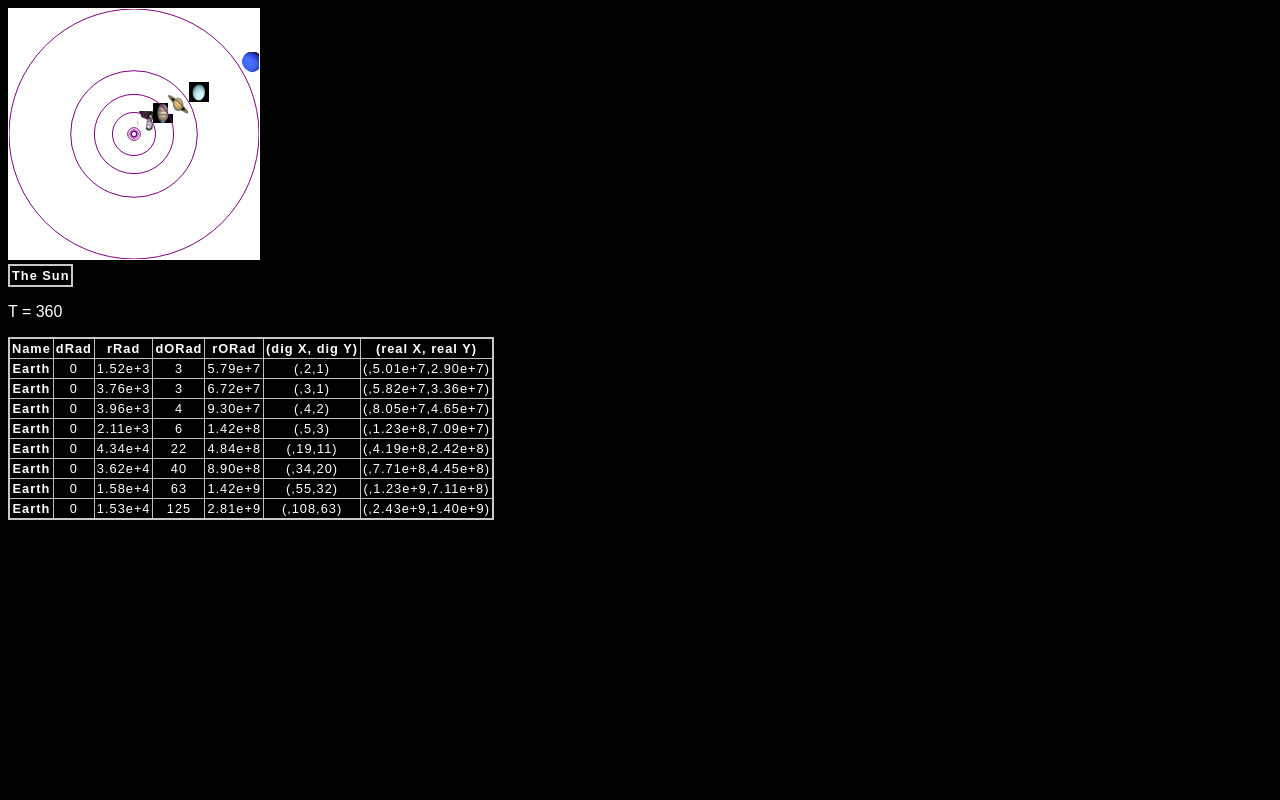
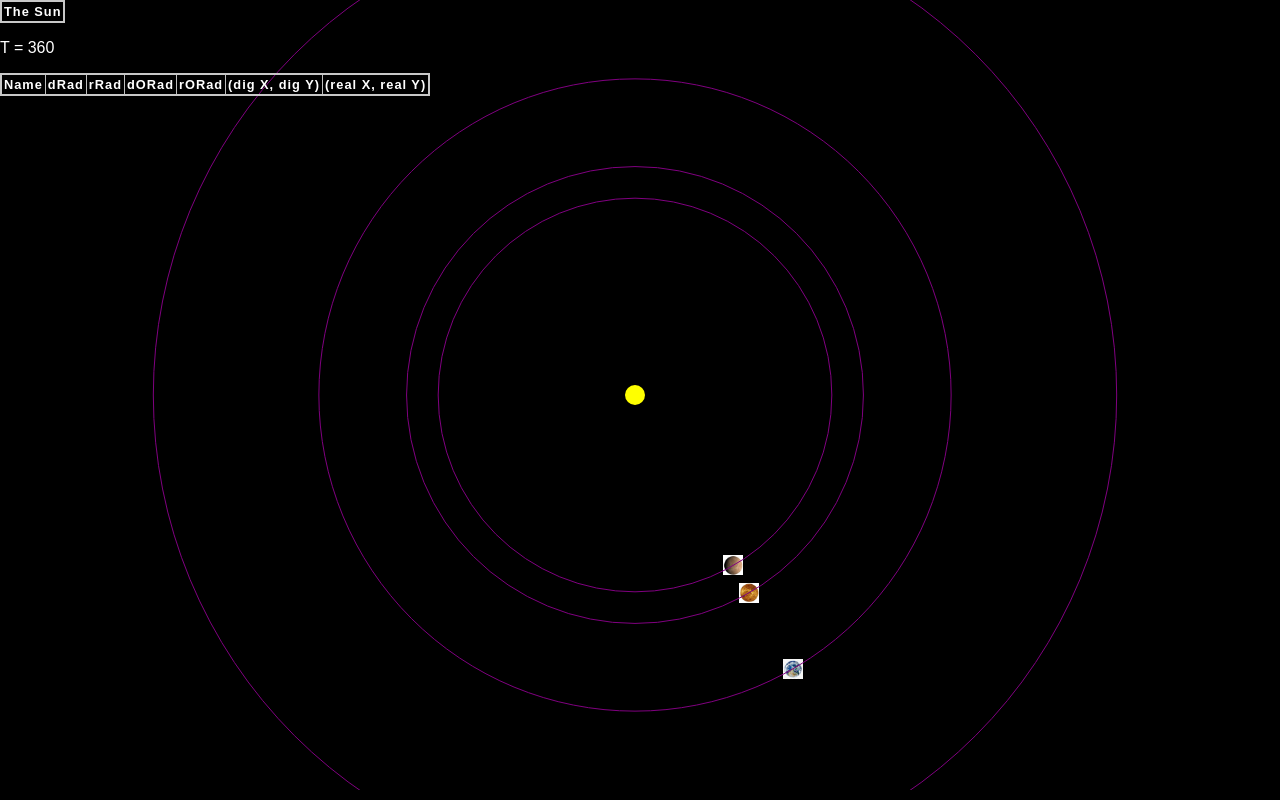
Before and after one commit to DustinWestGlow/SolarSystem, a plain HTML site: page index.html in a window 1280 px wide. Drawn offline with Linux system fonts and the light colour scheme.

```diff
--- a/index.html
+++ b/index.html
@@ -9,11 +9,19 @@
 </head>
 <body>
     <!--<h1>Solar System</h1>-->
-    <canvas id="canvas" width="250" height="250"></canvas>
+
 
     <!-- https://mdn.github.io/learning-area/html/tables/assessment-finished/planets-data.html -->
 
     <!--<img hidden src="earth.png">-->
+
+    <div id="container">
+      <div id="canvas_container">
+        <canvas id="canvas" width="250" height="250"></canvas>
+      </div>
+
+      <div id="gui_container">
+
 
         <table>
           <thead>
@@ -52,6 +60,9 @@
           </tbody>
         </table>
 
+      </div>
+    </div>
+
     <script src="modules/animframe.js"></script>
     <script src="modules/canvas.js"></script>
     <script src="modules/bodies.js"></script>
--- a/master.js
+++ b/master.js
@@ -10,9 +10,9 @@ time = 0;
 // helped planet iteration and screen wipe problem
 keepclearing = true;//false;//true;
 // post general planet info at first
-init_planet_table();
+// init_planet_table();
 tick = 0;
-function gameLoop() {
+function loop() {
   // only clear once per game loop
   // DO NOT clear for every planet or only 1 planet will show
   if (keepclearing)
@@ -21,10 +21,11 @@ function gameLoop() {
     clearScreen();
   }
   // update time
-  time = (time + 0.1) % 360;
+  time = (time + 1);
+  // The Sun
+    drawSun();
   for (var i = 0; i < planets.length; i++) {
-    // The Sun
-    drawSun();
+
     // update planet
     var planet = planets[i];
     updatePlanet(planet, time);
@@ -32,12 +33,12 @@ function gameLoop() {
     drawPlanet(planet, showOrbitPath=true);
     // then post specific time-dependent info
     // observe planet (html table)
-    observePlanet(planet);
+    // observePlanet(planet);
     // if (keepclearing)
     // {
       // console.log(planet);
     // }
   }
-  window.requestAnimFrame(gameLoop);
+  window.requestAnimFrame(loop);
 }
-window.requestAnimFrame(gameLoop);
+window.requestAnimFrame(loop);
--- a/modules/bodies.js
+++ b/modules/bodies.js
@@ -22,21 +22,34 @@ var orbit_radii = [
 1.421 * Math.pow(10, 9),
 2.805 * Math.pow(10, 9)
 ];
+var revolutions = [
+87.97/365,
+224.7/365,
+365.26/365,
+1.88,
+11.88,
+29.46,
+84.01,
+164.79
+];
+var au = 9.296*Math.pow(10, 7);
+
 // scale out to neptune
 outer = orbit_radii[orbit_radii.length - 1];
 // real miles 2 digital pixels
 // based on outer canvas limit a.k.a outermost planet
 // then draw outer as outer pix, middle as middle px, ...
 function real2d(miles) {
-  return miles / outer * canvas.width / 2;
+  return miles / outer * screen_width / 2;
 }
 class Planet {
-  constructor(nth, rad, real_rad, orb_rad, real_orb_rad, pimg) {
+  constructor(nth, rad, orb_rad, rev, pimg) {
     this.nth = nth;
-    this.radius = {r: real_rad, d: rad};
-    this.orbitRadius = {r: real_orb_rad, d: orb_rad};
-    this.x = {r: 0, d: 0};
-    this.y = {r: 0, d: 0};
+    this.radius = rad;
+    this.orbitRadius = orb_rad;
+    this.revolution = rev;
+    this.x = 0;
+    this.y = 0;
     this.img = pimg;
     // start all planets in line at beginning of simulation
     // distanced realistically
@@ -54,13 +67,16 @@ var pimgs = [
 "neptune.jpeg",
 ];
 
+zoom = 0.80;
 planet_count = 8;
 var planets = [];
 for (var i = 0; i < planet_count; i++)
 {
   var img = new Image();
   img.src = "media/" + pimgs[i];
-  var np = new Planet(i, real2d(radii[i]), radii[i], real2d(orbit_radii[i]), orbit_radii[i], img);
+  var np = new Planet(i,
+    radii[i], orbit_radii[i],
+    revolutions[i], img);
   planets.push(np);
 }
 
@@ -80,7 +96,7 @@ sun_img.src = "media/sun.jpeg";
 function drawSun() {
     // c.drawImage(sun_img, sun.x - 10, sun.y - 10, 20, 20);
     c.beginPath();
-    c.arc(sun.x, sun.y, real2d(sun.radius), 0, Math.PI * 2);
+    c.arc(sun.x, sun.y, 10, 0, Math.PI * 2);
     c.fillStyle = "yellow";
     c.fill();
 }
@@ -88,7 +104,13 @@ function drawSun() {
 
 function drawPlanet(planet, showOrbitPath) {
     // draw and color planet
-    c.drawImage(planet.img, planet.x.d, planet.y.d, 20, 20);
+    digital_x = planet.x / au * zoom * smaller/2;
+    digital_y = planet.y / au * zoom * smaller/2;
+    planet_size = 20;
+    c.drawImage(planet.img,
+      digital_x - planet_size/2,
+      digital_y - planet_size/2,
+    planet_size, planet_size);
     // c.arc(planet.x, planet.y, planet.radius, 0, Math.PI * 2);
     // draw and color orbit circle
     c.beginPath();
@@ -96,17 +118,16 @@ function drawPlanet(planet, showOrbitPath) {
     var showOrbitPath = showOrbitPath || false;
     if (showOrbitPath)
     {
-      c.arc(sun.x, sun.y, planet.orbitRadius.d, 0, Math.PI*2);
+      c.arc(sun.x, sun.y,
+        planet.orbitRadius/au * zoom * smaller/2, 0, Math.PI*2);
       c.strokeStyle = "purple";
       c.stroke();
     }
 }
 function updatePlanet(planet, time) {
   angle = (time/360) * (2 * Math.PI);
-  planet.x.r = Math.cos(angle) * planet.orbitRadius.r;
-  planet.y.r = Math.sin(angle) * planet.orbitRadius.r;
-  planet.x.d = Math.cos(angle) * planet.orbitRadius.d;
-  planet.y.d = Math.sin(angle) * planet.orbitRadius.d;
+  planet.x = Math.cos(angle) * planet.orbitRadius;
+  planet.y = Math.sin(angle) * planet.orbitRadius;
 }
 
 // PHEW! Under 100 lines after refactor
--- a/modules/canvas.js
+++ b/modules/canvas.js
@@ -4,11 +4,28 @@ var canvas = document.getElementById('canvas');
 var c = canvas.getContext('2d');
 
 // https://stackoverflow.com/questions/5760897/html5-canvas-inverted-coordinate-system
-c.translate(0, canvas.width);
-c.scale(1, -1);
-c.translate(canvas.width/2, canvas.height/2);
 
 function clearScreen() {
-    c.fillStyle = "white";
+    c.fillStyle = "black";
     c.fillRect(-canvas.width/2,-canvas.height/2,canvas.width,canvas.height);
 }
+
+// Canvas at screen width and height
+// space coordinates scaled from earth = 80% up/down
+// scrollbar issues -10
+var screen_width = window.innerWidth - 10;
+var screen_height = window.innerHeight - 10;
+// var screen_width = document.body.clientWidth;
+// var screen_height = document.body.clientHeight;
+console.log(screen_width);
+console.log(screen_height);
+var container = document.getElementById("container");
+container.setAttribute("style", "width:" + screen_width + "px; height: " + screen_height + "px; position: relative;");;
+canvas.width = screen_width;
+canvas.height = screen_height;
+
+c.translate(0, screen_height);
+c.scale(1, -1);
+c.translate(screen_width/2, screen_height/2);
+var larger = Math.max(screen_width, screen_height);
+var smaller = Math.min(screen_width, screen_height);
--- a/styles.css
+++ b/styles.css
@@ -1,10 +1,15 @@
+html, body {
+  width: 100%;
+  height: 100%;
+  margin: 0;
+}
 html {
   font-family: sans-serif;
   background-color: black;
   color: white;
 }
 canvas {
-  border: 1px solid white;
+  /* border: 1px solid white; */
 }
 table {
   border-collapse: collapse;
@@ -19,3 +24,19 @@ td, th {
 td {
   text-align: center;
 }
+
+#container {
+  width: 100px;
+  height: 100px;
+  position: relative;
+}
+#canvas_container, #gui_container {
+  width: 100%;
+  height: 100%;
+  position: absolute;
+  top: 0;
+  left: 0;
+}
+#gui_container {
+  z-index: 10;
+}
```
Also changed, not shown: modules/gui.js (added, +12 -0 lines). Lines whose indentation alone changed are shown as unchanged.
